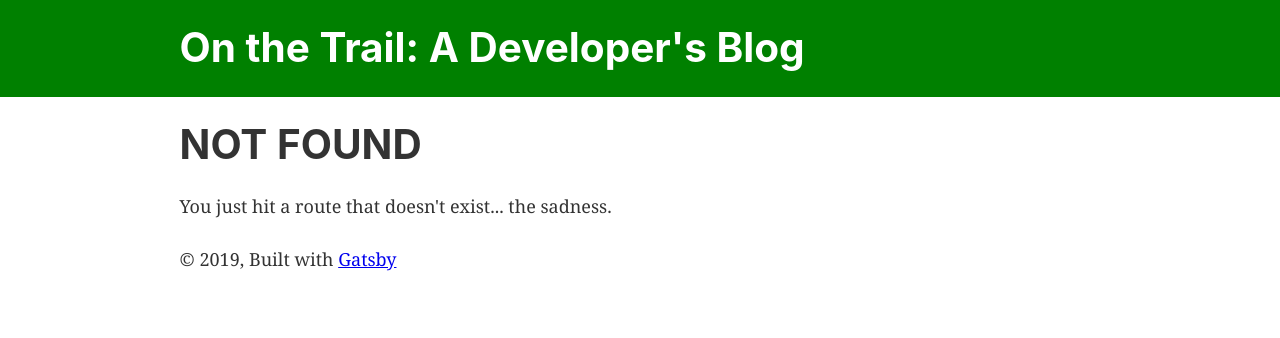
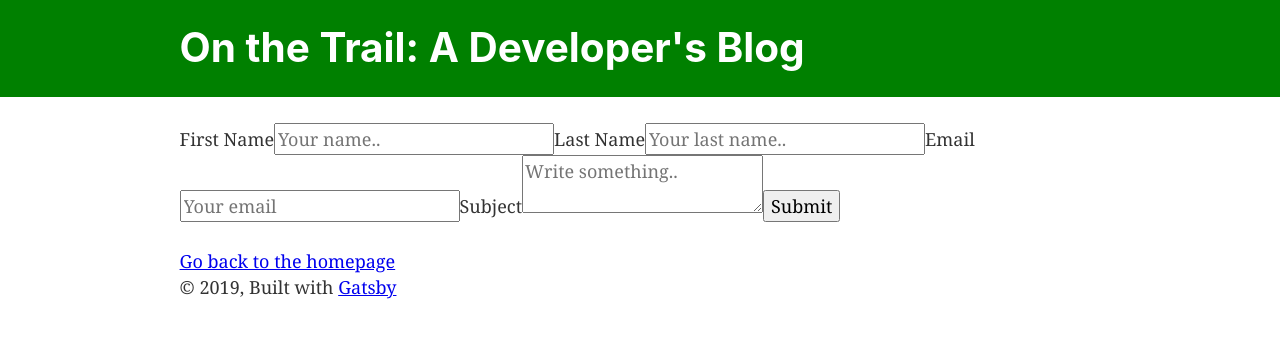
Before and after one commit to mrcaffey/onthetrail-blog, a Gatsby site: page /page-3 in a window 1280 px wide. Before the commit this address had no page. Built offline with nearby package versions, Linux system fonts and the light colour scheme; Gatsby itself is replaced by a stand-in of ours.

Commit message:
added php form to site..needs styling

```diff
--- a/src/pages/index.js
+++ b/src/pages/index.js
@@ -24,6 +24,7 @@ const IndexPage = () => (
       <Image />
     </div>
     <Link to="/page-2/">Page 2</Link>
+    <Link to="/page-3/">Page 3</Link>
   </Layout>
 )
 
--- /dev/null
+++ b/src/pages/page-3.js
@@ -0,0 +1,32 @@
+import React from 'react'
+import { Link } from 'gatsby'
+import Layout from '../components/layout'
+import SEO from '../components/seo'
+
+const ThirdPage = () => (
+  <Layout>
+    <SEO title="Page three" />
+        <div>
+        <form action="/action_page.php">
+        <label>First Name</label>
+        <input type="text" id="fname" name="firstname" placeholder="Your name.." />
+        <label>Last Name</label>
+        <input type="text" id="lname" name="lastname" placeholder="Your last name.." />
+
+
+        <label>Email</label>
+        <input type="email" id="email" name="email" placeholder="Your email" />
+
+
+        <label>Subject</label>
+        <textarea id="subject" name="subject" placeholder="Write something.."></textarea>
+        <input type="submit" value="Submit" />
+        </form>
+        </div>
+
+    <Link to="/">Go back to the homepage</Link>
+  </Layout>
+
+)
+
+export default ThirdPage
```
